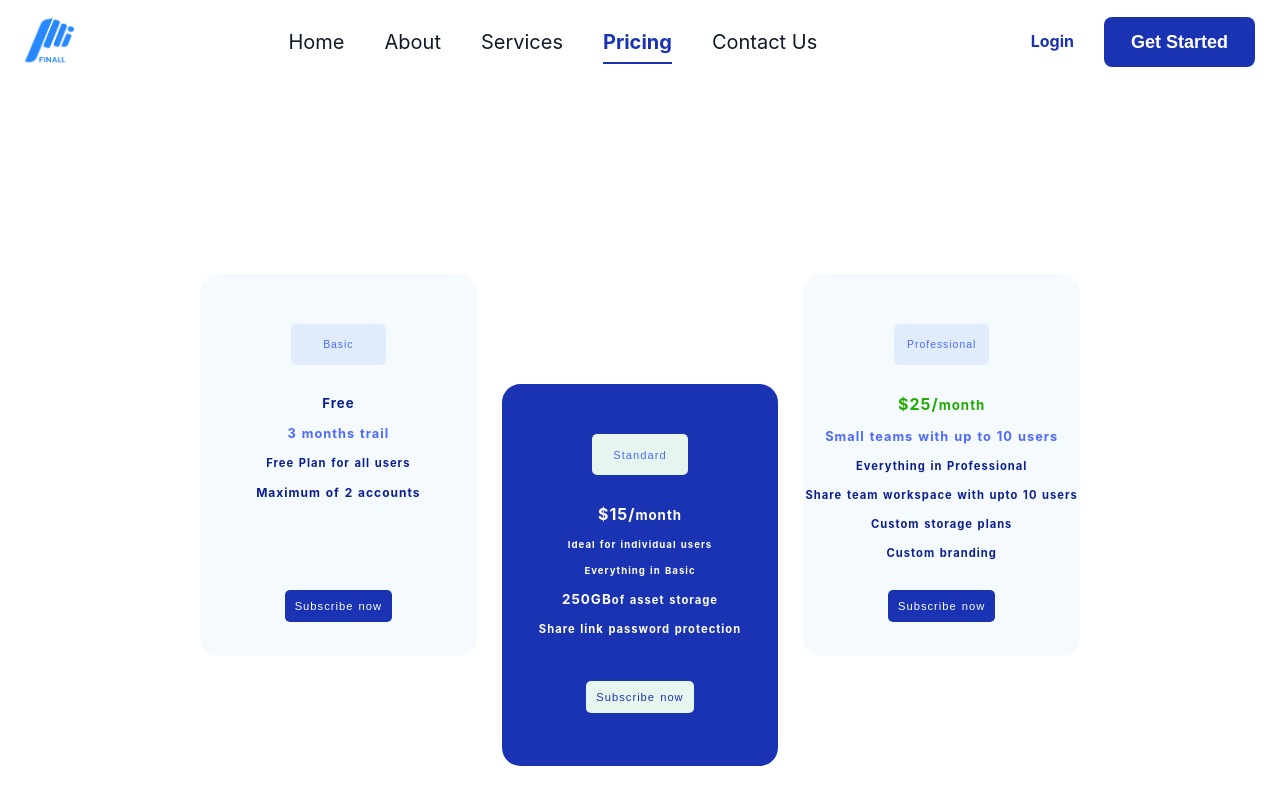
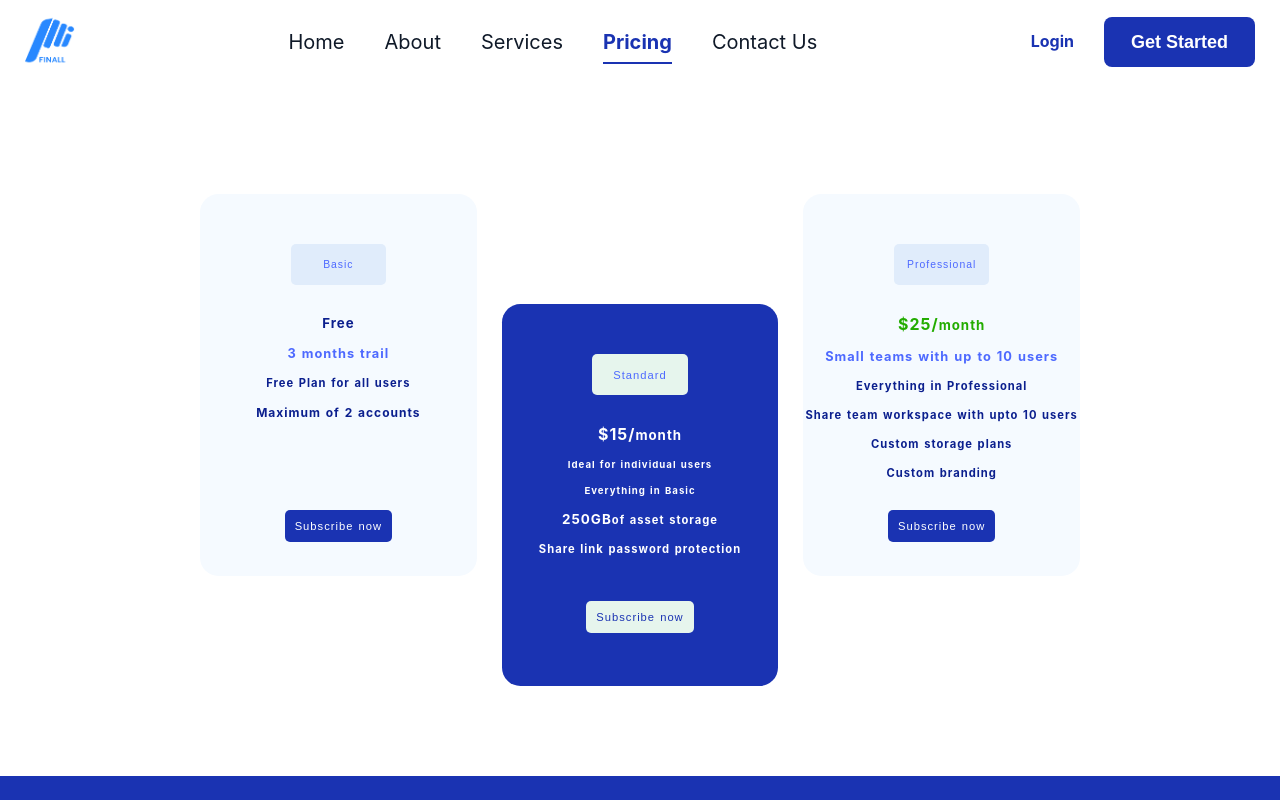
Before and after one commit to FinallNg/finall_frontend, a React (Create React App) app: page /pricing in a window 1280 px wide. Shown: the top 800 px of the page. Built offline with nearby package versions, Linux system fonts and the light colour scheme; the HTML template or start-up script is replaced by a standard one.

Commit message:
work complete

```diff
--- a/src/Components/Pricing/Pricing.css
+++ b/src/Components/Pricing/Pricing.css
@@ -3,7 +3,7 @@
     width: 100%;
     justify-content: center;
     align-items: center;
-    margin: 80px 0px;
+    margin: 0px 0px 90px 0px;
 }
 
 .pricing-box {
```
